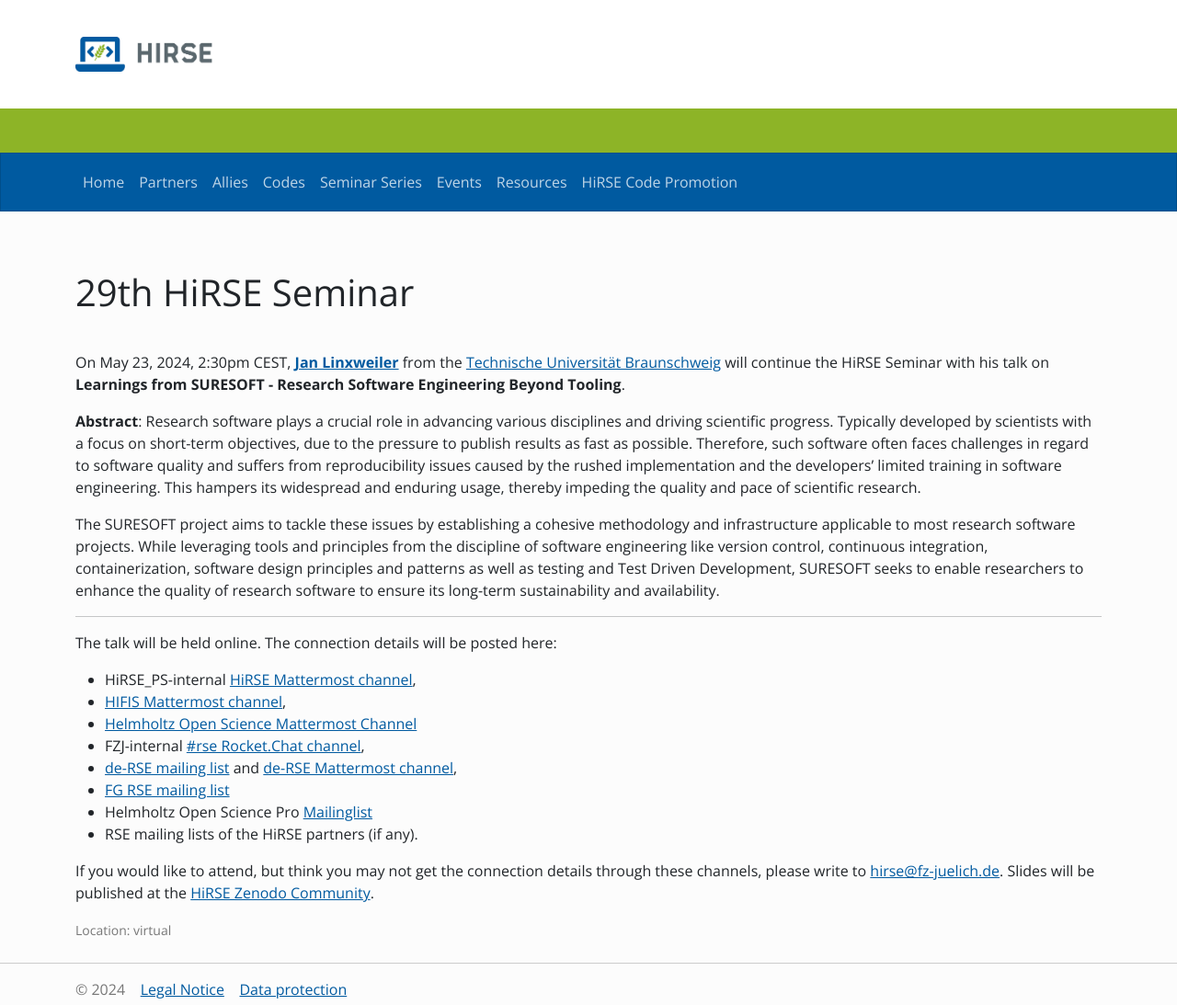
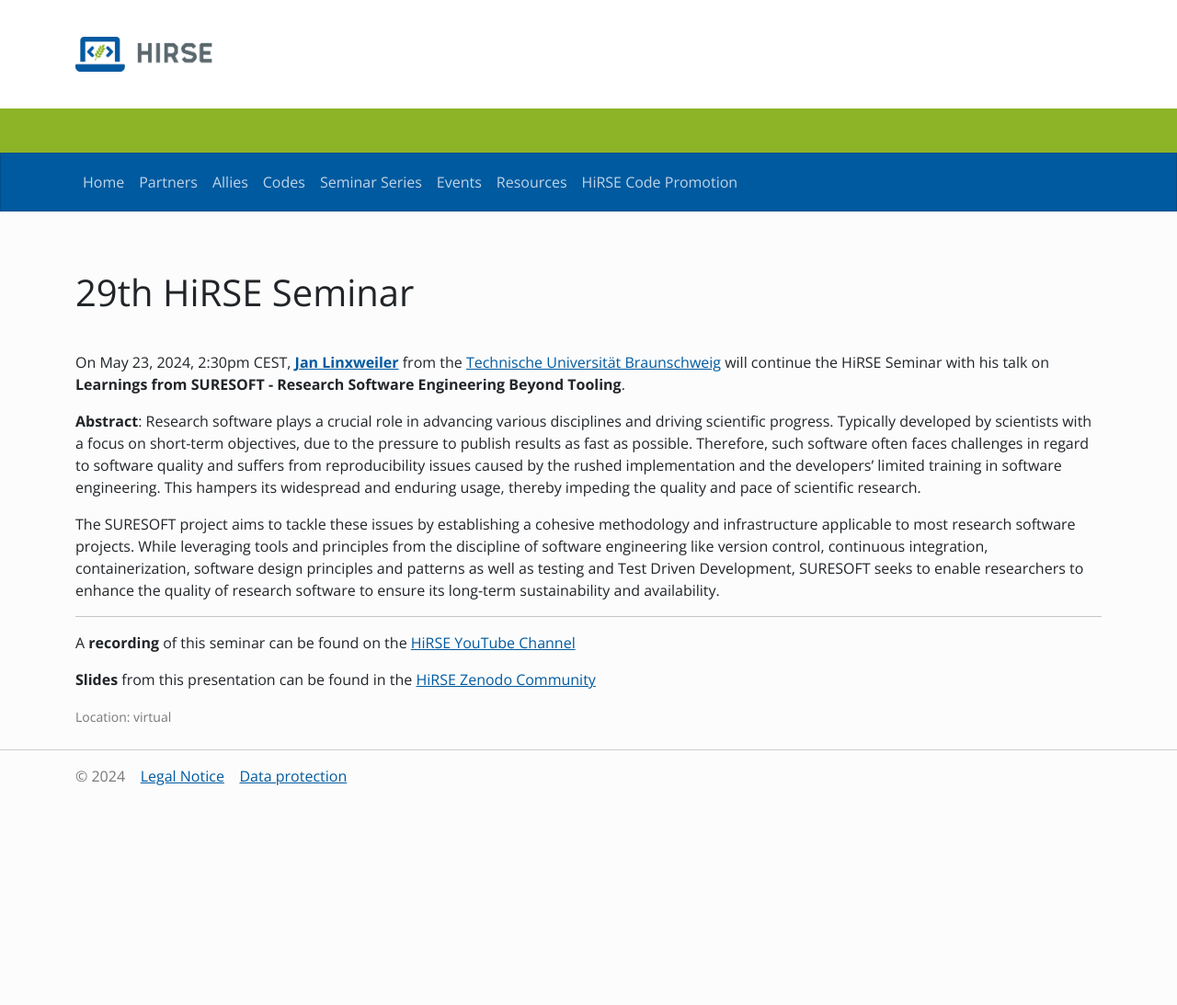
Before and after one commit to Helmholtz-HiRSE/helmholtz-hirse.github.io, a Jekyll site: the page built from _series/2024_05_23-seminar_29.md, in a window 1280 px wide. Shown: the whole page at 92% size. Built offline with Jekyll 4.4.1, drawn with Linux system fonts in a browser that asks for light colours; nearby versions of some CDN libraries; after the commit the page ends 900 px from its top, so only the background shows below that.

Commit message:
Update 2024_05_23-seminar_29.md

```diff
--- a/_series/2024_05_23-seminar_29.md
+++ b/_series/2024_05_23-seminar_29.md
@@ -15,16 +15,6 @@
 The SURESOFT project aims to tackle these issues by establishing a cohesive methodology and infrastructure applicable to most research software projects. While leveraging tools and principles from the discipline of software engineering like version control, continuous integration, containerization, software design principles and patterns as well as testing and Test Driven Development, SURESOFT seeks to enable researchers to enhance the quality of research software to ensure its long-term sustainability and availability.
 
 ***
+A **recording** of this seminar can be found on the [HiRSE YouTube Channel](https://www.youtube.com/watch?v=kY7aP3tgG6E)
 
-The talk will be held online. The connection details will be posted here:
-
-* HiRSE_PS-internal [HiRSE Mattermost channel](https://mattermost.hzdr.de/hirse),
-* [HIFIS Mattermost channel](https://mattermost.hzdr.de/hifis),
-* [Helmholtz Open Science Mattermost Channel](https://mattermost.hzdr.de/open-science)
-* FZJ-internal [#rse Rocket.Chat channel](https://chat.fz-juelich.de/channel/rse),
-* [de-RSE mailing list](https://de-rse.org/de/join.html) and [de-RSE Mattermost channel](https://chat.gwdg.de/channel/derse),
-* [FG RSE mailing list](https://fg-rse.gi.de/weiteres/mailingliste)
-* Helmholtz Open Science Pro [Mailinglist](https://os.helmholtz.de/en/newsroom/mailing-list/)
-* RSE mailing lists of the HiRSE partners (if any).
-
-If you would like to attend, but think you may not get the connection details through these channels, please write to [hirse@fz-juelich.de](mailto:hirse@fz-juelich.de). Slides will be published at the [HiRSE Zenodo Community](https://zenodo.org/communities/hirse/).
+**Slides** from this presentation can be found in the [HiRSE Zenodo Community](https://zenodo.org/records/11216043)
```
